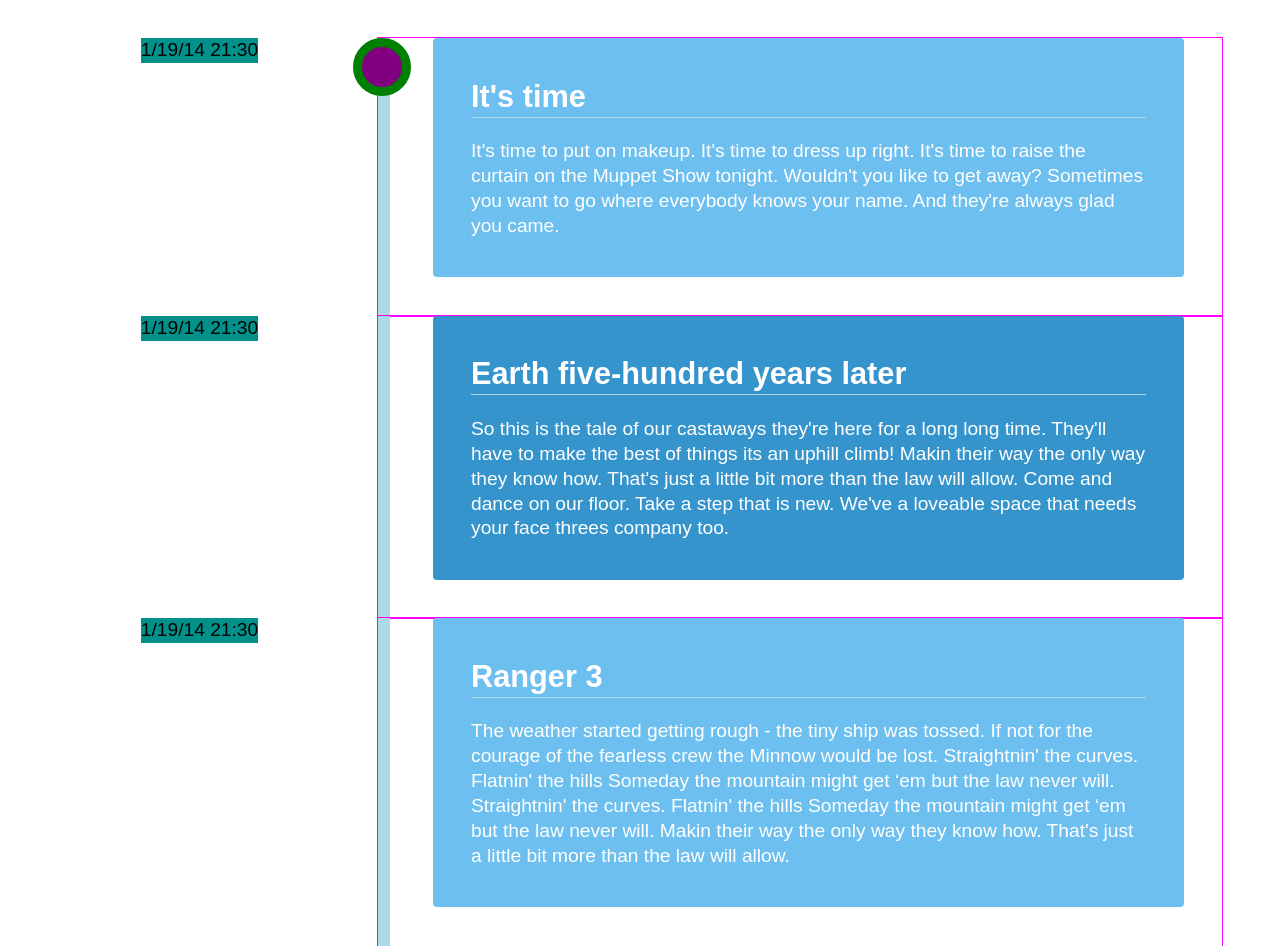
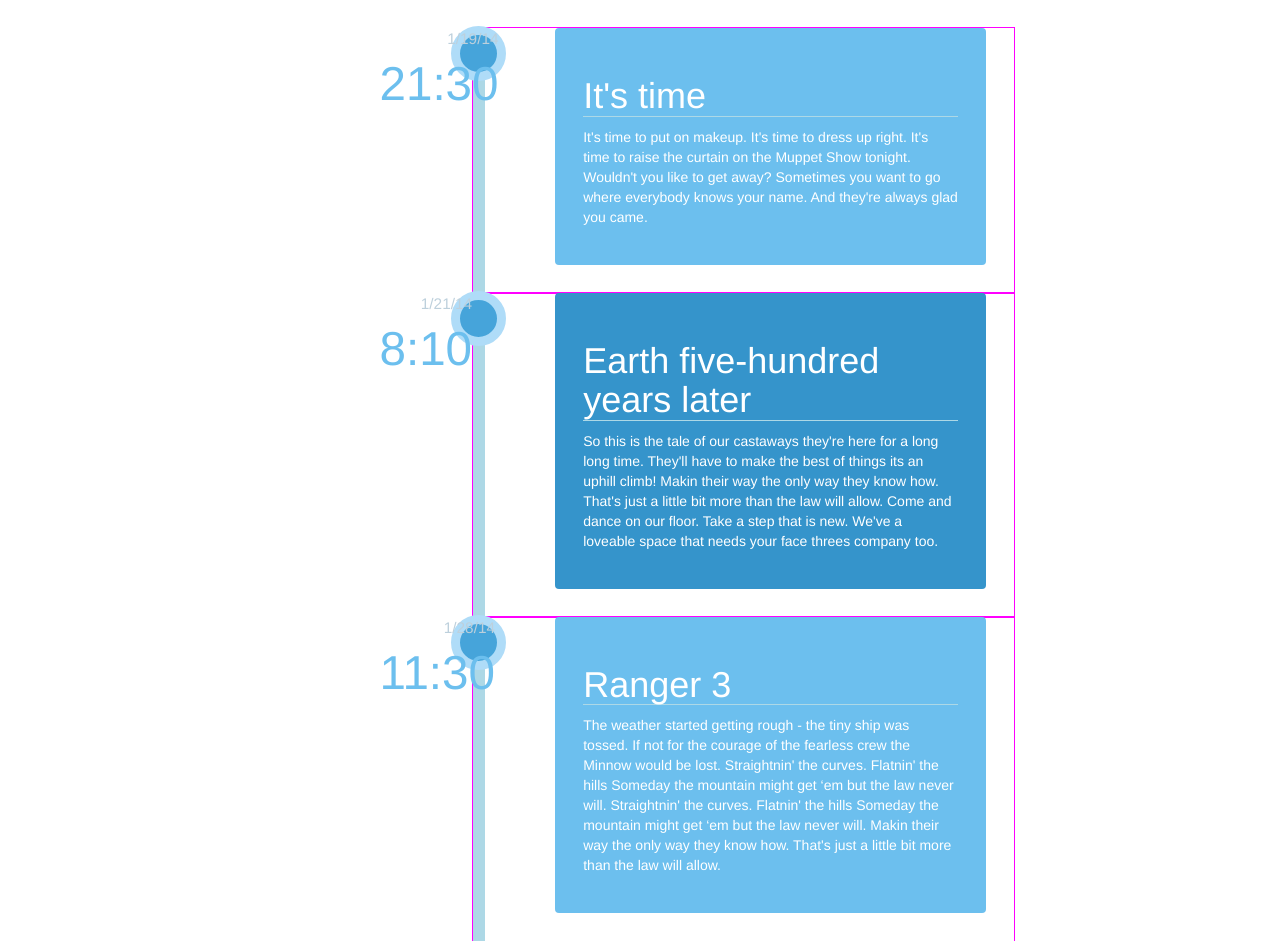
Before and after one commit to fab9/TIY-Assignments, a plain HTML site: page 20--Vertical-Timeline/index.html in a window 1280 px wide. Drawn offline with nearby package versions, Linux system fonts and the light colour scheme.

Commit message:
timeline circles and datetime formatting done

```diff
--- a/20--Vertical-Timeline/index.html
+++ b/20--Vertical-Timeline/index.html
@@ -3,6 +3,7 @@
 <head>
   <title>Vertical Timeline</title>
   <link rel="stylesheet" href="main.css">
+  <link href="http://maxcdn.bootstrapcdn.com/bootstrap/3.2.0/css/bootstrap.min.css" rel="stylesheet">
   <script src="main.js"></script>
 </head>
 <body>
@@ -10,16 +11,17 @@
 
     <article class="group">
       <span class="icon"></span>
-      <time datetime='2014-01-19 21:30'>1/19/14 21:30</time>
+      <time datetime='2014-01-19 21:30'><span class="date">1/19/14</span> <span class="time">21:30</span></time>
       <div class="article-wrapper odd pull-right">
-        <h1>It's time</h1>
+        <h1>It's time<i class="fa fa-camera-retro"></i></h1>
             <p>It's time to put on makeup. It's time to dress up right. It's time to raise the curtain on the Muppet Show tonight. Wouldn't you like to get away? Sometimes you want to go where everybody knows your name. And they're always glad you came.</p>
           </div>
     </article>
 
 
     <article class="group">
-      <time datetime='2014-01-19 21:30'>1/19/14 21:30</time>
+      <span class="icon"></span>
+      <time datetime='2014-01-21 08:10'><span class="date">1/21/14</span> <span class="time">8:10</span></time>
       <div class="article-wrapper even pull-right">
         <h1>Earth five-hundred years later</h1>
             <p>So this is the tale of our castaways they're here for a long long time. They'll have to make the best of things its an uphill climb! Makin their way the only way they know how. That's just a little bit more than the law will allow. Come and dance on our floor. Take a step that is new. We've a loveable space that needs your face threes company too.</p>
@@ -28,7 +30,8 @@
 
 
     <article class="group">
-      <time datetime='2014-01-19 21:30'>1/19/14 21:30</time>
+      <span class="icon"></span>
+      <time datetime='2014-01-28 11:30'><span class="date">1/28/14</span> <span class="time">11:30</span></time>
       <div class="article-wrapper odd pull-right">
         <h1>Ranger 3</h1>
             <p>The weather started getting rough - the tiny ship was tossed. If not for the courage of the fearless crew the Minnow would be lost. Straightnin' the curves. Flatnin' the hills Someday the mountain might get ‘em but the law never will. Straightnin' the curves. Flatnin' the hills Someday the mountain might get ‘em but the law never will. Makin their way the only way they know how. That's just a little bit more than the law will allow. </p>
--- a/20--Vertical-Timeline/main.css
+++ b/20--Vertical-Timeline/main.css
@@ -47,9 +47,9 @@ h1 {
   margin-bottom: .7em;
 }
 .wrap {
-  width: 100%;
+  width: 65%;
   background-color: #eee;
-  margin-top: 2em;
+  margin: 2em auto;
 }
 
 /**
@@ -66,15 +66,26 @@ article {
 .article-wrapper {
   color: white;
   margin-right: 2em;
-  margin-left: 2.2em;
+  margin-left: 5em;
   margin-bottom: 2em;
   padding: 2em;
   border-radius: 4px;
 }
 time {
   position: absolute;
-  background-color: #00918B;
-  left: -30%;
+  left: -20%;
+}
+
+.date {
+  color: #BDD0DC;
+  text-align: right;
+  font-size: 1.1em;
+  display: block;
+}
+.time {
+  color: #6CBFEE;
+  text-align: right;
+  font-size: 3.4em;
 }
 .odd {
   background-color: #6CBFEE;
@@ -87,14 +98,15 @@ time {
  * * Icons
  */
 .icon {
-  height: 40px;
-  width: 40px;
-  background-color: purple;
+  height: 55px;
+  width: 55px;
+  background-color: #46A4DA;
   position: absolute;
-  display: block;
+  display: inline;
   border-radius: 50%;
-  left: -4.5%;
-  border: 9px green solid;
+  left: -34px;
+  top: -2px;
+  border: 9px #AFDCF8 solid;
 }
 
 /**
@@ -111,6 +123,3 @@ time {
   display: table;
   clear: both;
 }
-.is-hidden {
-  display: none;
-}
```
